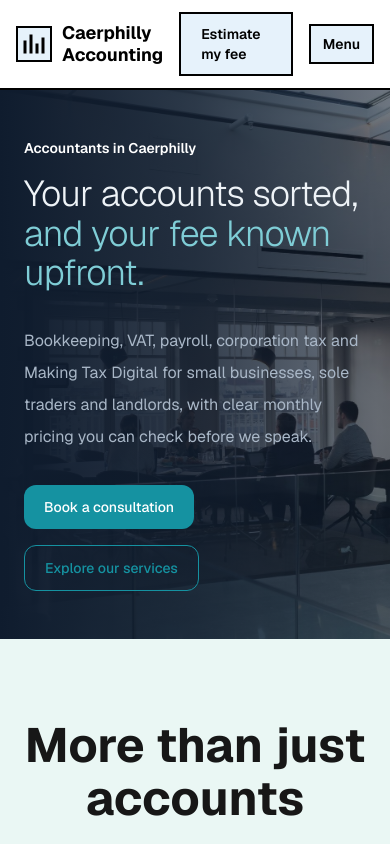
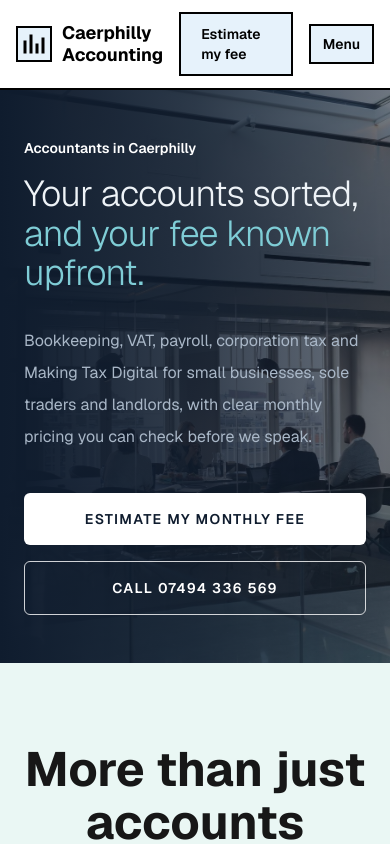
Before and after one commit to sanhu7/caerphilly-accounting-redesign, a Next.js app: page / in a window 390 px wide. Shown: the top 844 px of the page. Built offline with nearby package versions, Linux system fonts and the light colour scheme.

Commit message:
add hero fee estimator and phone CTAs

```diff
--- a/components/Hero.tsx
+++ b/components/Hero.tsx
@@ -1,5 +1,6 @@
 import Image from "next/image";
 import Link from "next/link";
+import { headerCta } from "@/data/navigation";
 
 
 export default function Hero() {
@@ -35,20 +36,20 @@ export default function Hero() {
                         you can check before we speak.
                     </p>
 
-                    <div className="mt-8 flex flex-wrap gap-4">
+                    <div className="mt-10 flex flex-col gap-4 sm:flex-row sm:flex-wrap">
                         <Link
-                            href="/contact"
-                            className="rounded-xl bg-[#1592A1] px-5 py-3 text-sm font-medium text-white transition hover:bg-[#117A87] focus:outline-none focus:ring-2 focus:ring-[#1592A1] focus:ring-offset-2"
+                            href={headerCta.href}
+                            className="inline-flex items-center justify-center rounded-[6px] bg-white px-7 py-4 text-sm font-semibold uppercase tracking-widest text-[var(--ink)] transition-colors hover:bg-[var(--accent-soft)] focus-visible:outline-2 focus-visible:outline-offset-4 focus-visible:outline-white"
                         >
-                            Book a consultation
+                            Estimate my monthly fee
                         </Link>
 
-                        <Link
-                            href="/services"
-                            className="rounded-xl border border-[#1592A1] px-5 py-3 text-sm font-medium text-[#1592A1] transition hover:bg-[#1592A1]/10 focus:outline-none focus:ring-2 focus:ring-[#1592A1] focus:ring-offset-2"
+                        <a
+                            href="tel:+447494336569"
+                            className="inline-flex items-center justify-center rounded-[6px] border border-white/80 px-7 py-4 text-sm font-semibold uppercase tracking-widest text-white transition-colors hover:bg-white/10 focus-visible:outline-2 focus-visible:outline-offset-4 focus-visible:outline-white"
                         >
-                            Explore our services
-                        </Link>
+                            Call 07494 336 569
+                        </a>
                     </div>
                 </div>
 
```
